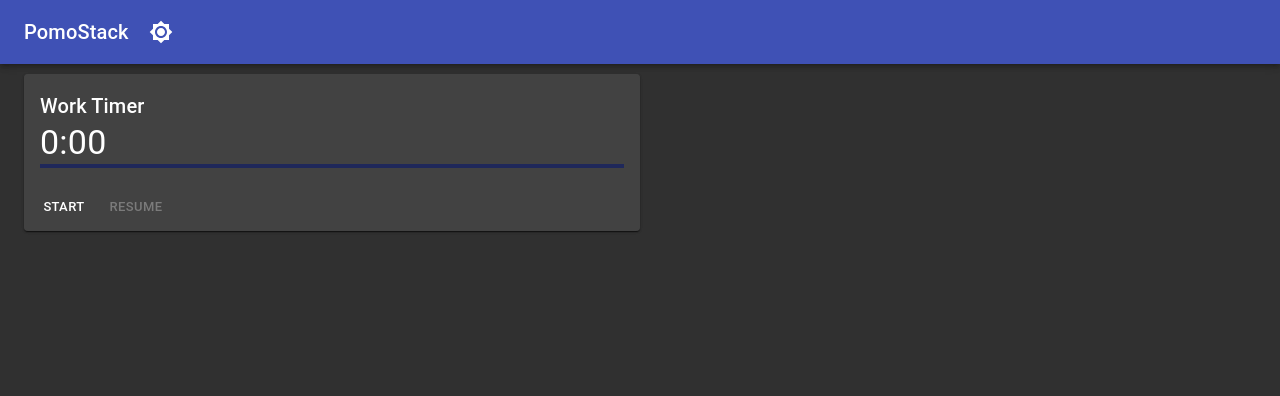
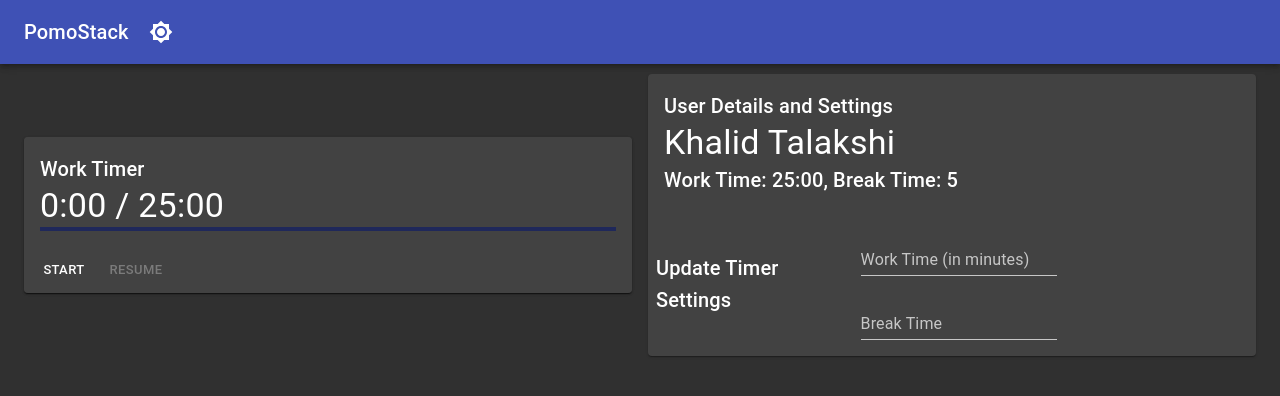
Before and after one commit to khalid-talakshi/PomoStack, a React (Create React App) app: page / in a window 1280 px wide. Shown: the top 396 px of the page. Built offline with nearby package versions, Linux system fonts and the light colour scheme.

Commit message:
implemented custom work timer functionality

```diff
--- a/src/app/App.tsx
+++ b/src/app/App.tsx
@@ -13,11 +13,15 @@ import {
 } from "@material-ui/core";
 import * as themeUI from "./constants/themes";
 
-import { Timer } from "./components";
-import { BrightnessLow, BrightnessHigh } from "@material-ui/icons";
+import { Timer, UserDetails } from "./components";
+import { BrightnessHigh } from "@material-ui/icons";
 
 function App() {
   const [currentTheme, setTheme] = useState(themeUI.darkTheme);
+  const [workTime, setWorkTime] = useState(25 * 60);
+  const [shortBreakTime, setShortBreakTime] = useState(5);
+  const [longBreakTime, setLongBreakTime] = useState(20);
+  const [workTimeString, setWorkTimeString] = useState("25:00");
 
   const toggleTheme = () => {
     if (currentTheme === themeUI.darkTheme) {
@@ -25,11 +29,31 @@ function App() {
     } else {
       setTheme(themeUI.darkTheme);
     }
-  }
+  };
+
+  const handleChangeWorkTime = (time: number) => {
+    setWorkTime(time);
+  };
+
+  // const handleChangeShortBreakTime = (time: number) => {
+  //   setShortBreakTime(time);
+  // };
+
+  // const handleChangeLongBreakTime = (time: number) => {
+  //   setLongBreakTime(time);
+  // };
+
+  const handleChangeWorkTimeString = (timeString: string) => {
+    setWorkTimeString(timeString);
+  };
+
+  useEffect(() => {
+    setWorkTime(Number(workTimeString.split(':')[0]) * 60 + Number(workTimeString.split(':')[1]));
+  }, [workTimeString, workTime])
 
   return (
     <>
-      <ThemeProvider theme={currentTheme}>
+      <ThemeProvider theme={themeUI.darkTheme}>
         <CssBaseline />
         <AppBar position="relative" style={{ marginBottom: 10 }}>
           <Toolbar>
@@ -40,9 +64,24 @@ function App() {
           </Toolbar>
         </AppBar>
         <Container>
-          <Grid container>
+          <Grid
+            container
+            direction="row"
+            justify="center"
+            alignItems="center"
+            spacing={2}
+          >
             <Grid item xs={6}>
-              <Timer endTime={5}/>
+              <Timer endTime={workTime} workTimeString={workTimeString} />
+            </Grid>
+            <Grid item xs={6}>
+              <UserDetails
+                name="Khalid Talakshi"
+                breakTime={shortBreakTime}
+                workTimeString={workTimeString}
+                handleChangeWorkTime={handleChangeWorkTime}
+                handleChangeWorkTimeString={handleChangeWorkTimeString}
+              />
             </Grid>
           </Grid>
         </Container>
--- a/src/app/components/Timer/Timer.tsx
+++ b/src/app/components/Timer/Timer.tsx
@@ -12,10 +12,11 @@ import {
 import TimerDialogue from "../TimerDialogue";
 
 export interface Props {
-  endTime: number
+  endTime: number;
+  workTimeString: string;
 }
 
-function Timer({endTime}: Props) {
+function Timer({ endTime, workTimeString }: Props) {
   const [seconds, setSeconds] = useState(0);
   const [isActive, setActive] = useState(false);
   const [finished, setFinished] = useState(false);
@@ -43,13 +44,13 @@ function Timer({endTime}: Props) {
 
   const handleClose = () => {
     setFinished(false);
-  }
+  };
 
   useEffect(() => {
     let interval: any = null;
-    if (seconds === endTime) {
+    if (seconds === endTime && endTime !== 0) {
       setFinished(true);
-      resetTimer()
+      resetTimer();
     } else if (isActive) {
       interval = setInterval(() => {
         setSeconds((seconds) => seconds + 1);
@@ -68,21 +69,29 @@ function Timer({endTime}: Props) {
             <Typography variant="h6">Work Timer</Typography>
             <Typography variant={"h4"}>
               {Math.floor(seconds / 60)}:
-            {seconds % 60 < 10 ? "0" + (seconds % 60) : seconds % 60}
+              {seconds % 60 < 10 ? "0" + (seconds % 60) : seconds % 60} /{" "}
+              {workTimeString}
             </Typography>
-          <LinearProgress variant="determinate" value={(seconds / endTime) * 100} />
+            <LinearProgress
+              variant="determinate"
+              value={(seconds / endTime) * 100}
+            />
           </CardContent>
-        <CardActions style={{marginTop: 0}}>
+          <CardActions style={{ marginTop: 0 }}>
             <Button size="small" onClick={handleStartStop}>
               {isActive ? "Stop" : "Start"}
             </Button>
-          <Button size="small" onClick={toggleTimer} disabled={!isActive && seconds === 0}>
+            <Button
+              size="small"
+              onClick={toggleTimer}
+              disabled={!isActive && seconds === 0}
+            >
               {isActive ? "Pause" : "Resume"}
             </Button>
           </CardActions>
         </Card>
       </Paper>
-    <TimerDialogue show={finished} close={handleClose}/>
+      <TimerDialogue show={finished} close={handleClose} />
     </>
   );
 }
--- /dev/null
+++ b/src/app/components/UserDetails/UserDetails.tsx
@@ -0,0 +1,69 @@
+import React from "react";
+import {
+  Card,
+  Typography,
+  CardContent,
+  CardActions,
+  TextField,
+  makeStyles,
+  Theme,
+  createStyles,
+} from "@material-ui/core";
+
+export interface Props {
+  name: string;
+  breakTime: number;
+  workTimeString: string;
+  handleChangeWorkTime: (data: number) => void;
+  handleChangeWorkTimeString: (data: string) => void;
+}
+
+const useStyles = makeStyles((theme: Theme) =>
+  createStyles({
+    root: {
+      "& > *": {
+        margin: theme.spacing(1),
+        width: "25ch",
+      },
+    },
+  })
+);
+
+function UserDetails({
+  name,
+  breakTime,
+  workTimeString,
+  handleChangeWorkTime,
+  handleChangeWorkTimeString,
+}: Props) {
+  const formatTimePattern = RegExp('^([0-1]?[0-9]|2[0-3]):[0-5][0-9]$');
+  const classes = useStyles();
+  return (
+    <Card style={{ height: "auto" }}>
+      <CardContent>
+        <Typography variant="h6">User Details and Settings</Typography>
+        <Typography variant="h4">{name}</Typography>
+        <Typography variant="h6">
+          Work Time: {workTimeString}, Break Time: {breakTime}
+        </Typography>
+      </CardContent>
+      <CardActions>
+        <Typography variant="h6">Update Timer Settings</Typography>
+        <form className={classes.root}>
+          <TextField
+            id="workTimeInput"
+            label="Work Time (in minutes)"
+            onChange={(e) => {
+              if(formatTimePattern.test(e.target.value)){
+                handleChangeWorkTimeString(e.target.value)
+              };
+            }}
+          />
+          <TextField id="breakTimeInput" label="Break Time" />
+        </form>
+      </CardActions>
+    </Card>
+  );
+}
+
+export default UserDetails;
--- /dev/null
+++ b/src/app/components/UserDetails/index.ts
@@ -0,0 +1 @@
+export {default} from './UserDetails'
--- a/src/app/components/index.ts
+++ b/src/app/components/index.ts
@@ -1 +1,2 @@
 export {default as Timer} from './Timer';
+export {default as UserDetails} from './UserDetails'
```
Lines whose indentation alone changed are shown as unchanged.
